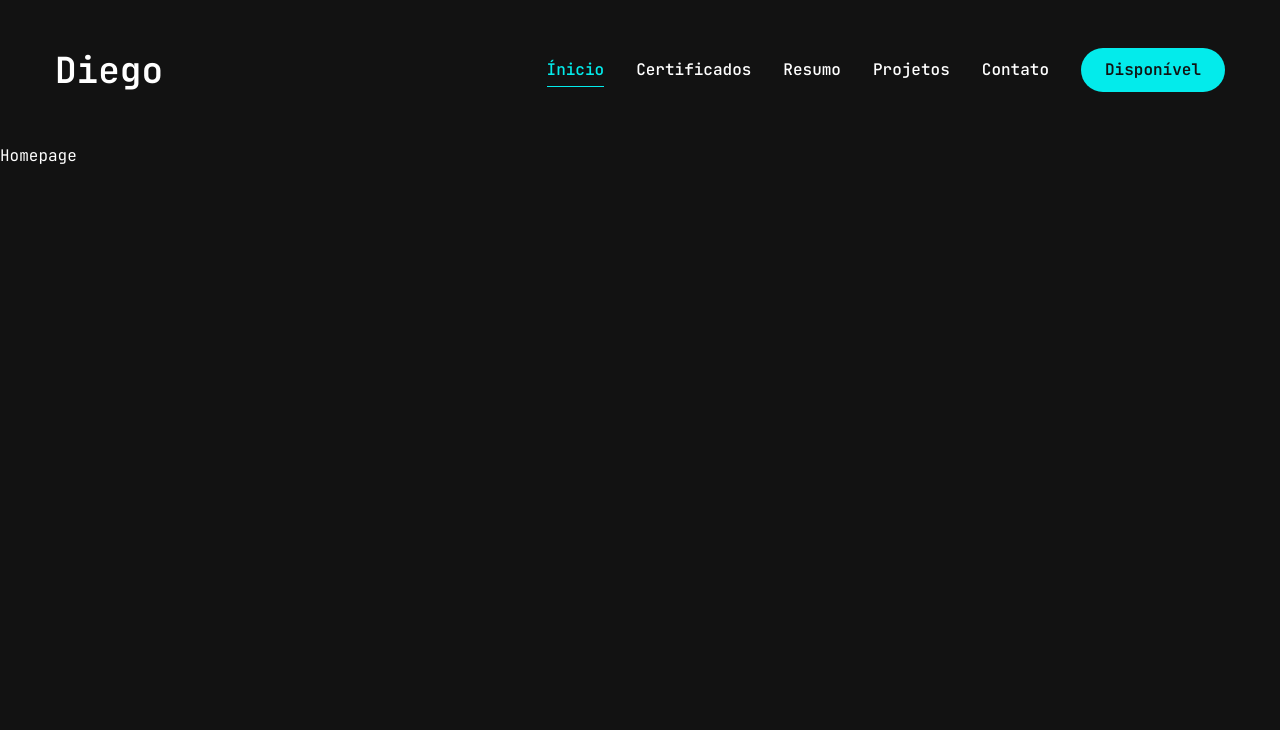
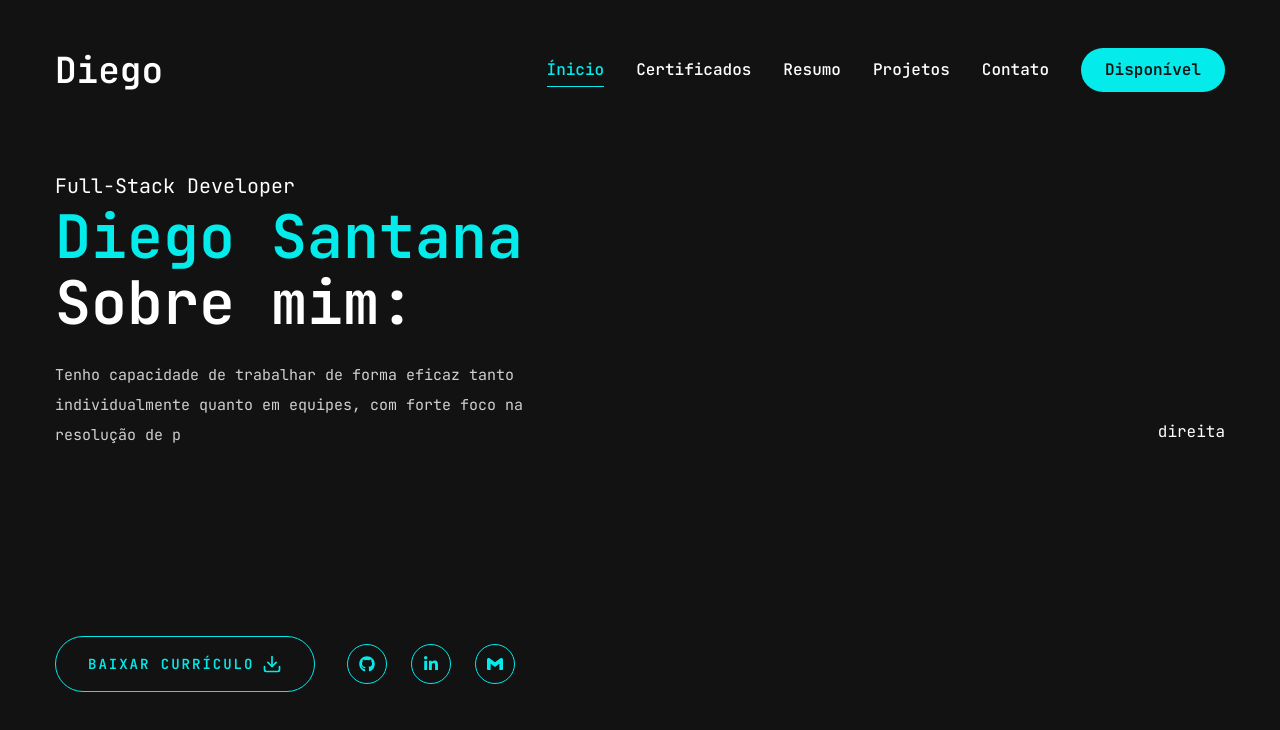
Before and after one commit to Diego-Sant/Portfolio2024, a Next.js app: page / in a window 1280 px wide. Shown: the top 730 px of the page. Built offline with nearby package versions, Linux system fonts and the light colour scheme.

Commit message:
left side homepage

```diff
--- a/app/page.jsx
+++ b/app/page.jsx
@@ -1,9 +1,80 @@
-import Image from "next/image";
+"use client";
 
-export default function Home() {
+import Socials from "@/components/Socials";
+import { Button } from "@/components/ui/button"
+import Link from "next/link";
+import { useEffect, useState } from "react";
+import { FiDownload } from "react-icons/fi";
+
+const Home = () => {
+  const [displayedText, setDisplayedText] = useState("");
+  const fullText = `Teenho capacidade de trabalhar de forma eficaz tanto individualmente
+  quanto em equipes, com forte foco na resolução de problemas e na
+  melhoria contínua. Comprometido com a entrega de soluções tecnológicas
+  de alta qualidade que atendam às necessidades dos clientes e
+  aprimorem a eficiência. Experiência prática de cerca de 2 anos na
+  loja de informática da família. Ganhei valiosa experiência ao lidar
+  com clientes diariamente.`;
+
+  useEffect(() => {
+    let index = 0;
+
+    const startTyping = setTimeout(() => {
+      const typingInterval = setInterval(() => {
+        if (index < fullText.length) {
+          setDisplayedText((prev) => prev + fullText.charAt(index));
+          index++;
+        } else {
+          clearInterval(typingInterval);
+        }
+      }, 30);
+
+      return () => clearInterval(typingInterval);
+    }, 1800);
+
+    return () => clearInterval(startTyping);
+  // eslint-disable-next-line react-hooks/exhaustive-deps
+  }, []);
+
   return (
-    <main>
-      Homepage
-    </main>
-  );
+    <section className="h-full">
+      <div className="container mx-auto h-full">
+        <div className="flex flex-col xl:flex-row items-center justify-between
+          xl:pt-8 xl:pb-24">
+          <div className="text-center xl:text-left">
+
+            <span className="text-xl">Full-Stack Developer</span>
+
+            <h1 className="text-[48px] xl:text-[60px] leading-[1.1] font-semibold mb-6">
+              <span className="text-secondary">Diego Santana <br /></span>
+              Sobre mim:
+            </h1>
+            <p className="max-w-[500px] mb-9 text-white/80 text-[15px] h-[16.5rem] lg:h-[15rem] overflow-hidden">
+              {displayedText}
+            </p>
+
+            <div className="flex flex-col xl:flex-row items-center gap-8">
+
+              <Link target="_blank" rel="noopener noreferrer" href="/curriculo.pdf">
+                <Button variant="outline" size="lg" className="uppercase flex items-center gap-2">
+                  <span>Baixar Currículo</span>
+                  <FiDownload className="text-xl" />
+                </Button>
+              </Link>
+
+              <div className="mb-8 xl:mb-0">
+                <Socials containerStyles="flex gap-6"
+                  iconStyles="w-10 h-10 border border-secondary rounded-full flex
+                  justify-center items-center text-secondary text-base hover:bg-secondary
+                  hover:text-primary hover:transition-all duration-500" />
+              </div>
+            </div>
+          </div>
+          <div>direita</div>
+        </div>
+      </div>
+    </section>
+  )
 }
+
+export default Home
--- /dev/null
+++ b/components/Socials.jsx
@@ -0,0 +1,33 @@
+import Link from "next/link";
+
+import { FaGithub, FaLinkedinIn } from "react-icons/fa";
+import { SiGmail } from "react-icons/si";
+
+const socials = [
+    {
+        icon: <FaGithub />, path: "https://github.com/Diego-Sant"
+    },
+    {
+        icon: <FaLinkedinIn />, path: "https://www.linkedin.com/in/diego-de-souza-sant-ana-7784b821b/"
+    },
+    {
+        icon: <SiGmail />, path: "mailto:diegossantana071@gmail.com"
+    }
+]
+
+const Socials = ({ containerStyles, iconStyles }) => {
+  return (
+    <div className={containerStyles}>
+      {socials.map((social, index) => {
+        return (
+            <Link key={index} href={social.path} className={iconStyles}
+                target="_blank" rel="noopener noreferrer">
+                {social.icon}
+            </Link>
+        )
+      })}
+    </div>
+  )
+}
+
+export default Socials
--- a/package.json
+++ b/package.json
@@ -23,6 +23,7 @@
     "react": "^18",
     "react-dom": "^18",
     "react-icons": "^5.3.0",
+    "react-simple-typewriter": "^5.0.1",
     "tailwind-merge": "^2.5.2",
     "tailwindcss-animate": "^1.0.7"
   },
```
Also changed, not shown: 2 other files (tests, documents, lock files or other folders).
